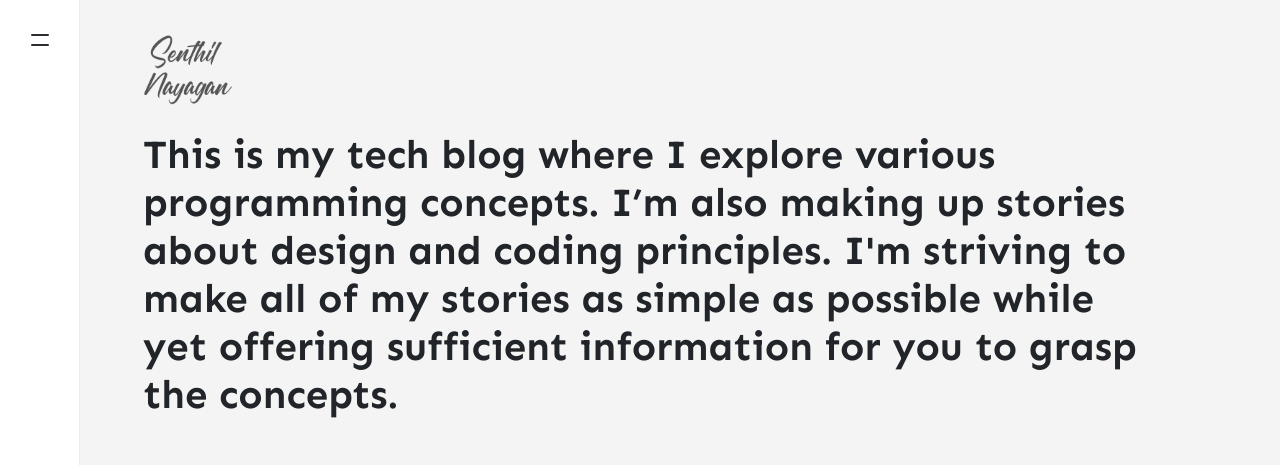
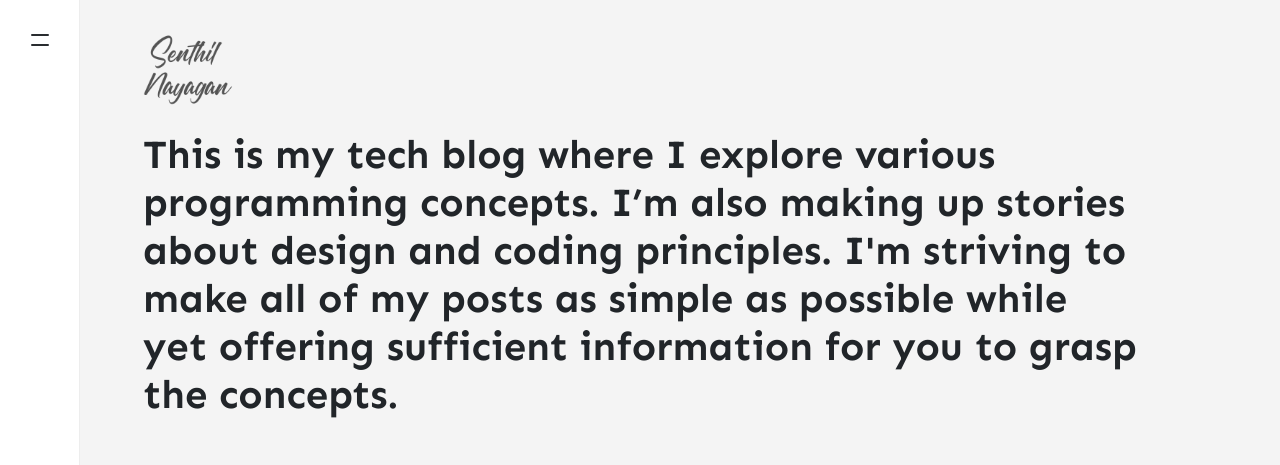
Before and after one commit to SenthilNayagan/senthilnayagan.github.io, a Jekyll site: the page built from index.html, in a window 1280 px wide and 900 px high, cut to the strip 0-465 px from the top of the window. Built offline with Jekyll 4.4.1, drawn with Linux system fonts in a browser that asks for light colours; nearby versions of some CDN libraries; the list of posts is cut into pages by our own code; comment, search, counter and statistics services are not loaded.

Commit message:
Minor changes

```diff
--- a/_config.yml
+++ b/_config.yml
@@ -1,7 +1,7 @@
 # Site
 name: "Senthil Nayagan"
 title: "Senthil Nayagan"
-description: "This is my tech blog where I explore various programming concepts. I’m also making up stories about design and coding principles. I'm striving to make all of my stories as simple as possible while yet offering sufficient information for you to grasp the concepts."
+description: "This is my tech blog where I explore various programming concepts. I’m also making up stories about design and coding principles. I'm striving to make all of my posts as simple as possible while yet offering sufficient information for you to grasp the concepts."
 logo: 'assets/images/logo.png'
 favicon: 'assets/images/logo_solid_bg.png'
 baseurl: ""
```
Also changed, not shown: _pages/comment-policy.md (+3 -0 lines), _pages/privacy-policy.md (+3 -0 lines).
